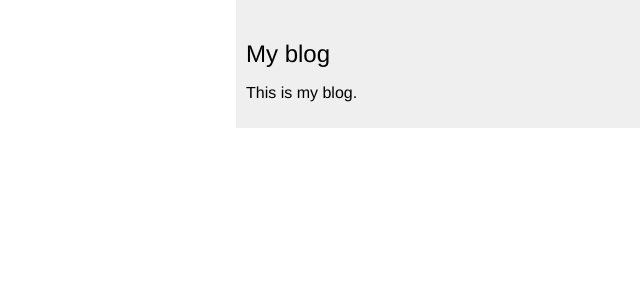
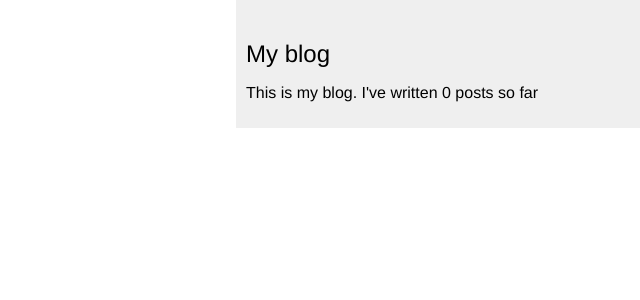
Before and after one commit to rawteech/falcon, a Django app: template blog/templates/blog/base.html in a window 1280 px wide. Shown: the top 300 px of the page, without its empty margins (640-1280 px from the left). Run offline with Django 3.2, Linux system fonts and the light colour scheme; the template is opened without the code that fills it, so the values that code supplies are empty.

Commit message:
Load tags to base template

```diff
--- a/blog/templates/blog/base.html
+++ b/blog/templates/blog/base.html
@@ -1,3 +1,4 @@
+{% load blog_tags %}
 {% load staticfiles %}
 <!DOCTYPE html>
 <html>
@@ -12,7 +13,7 @@
 	</div>
 	<div id="sidebar">
 		<h2>My blog</h2>
-		<p>This is my blog.</p>
+		<p>This is my blog. I've written {% total_posts %} posts so far</p>
 	</div>
 </body>
 </html>
```
